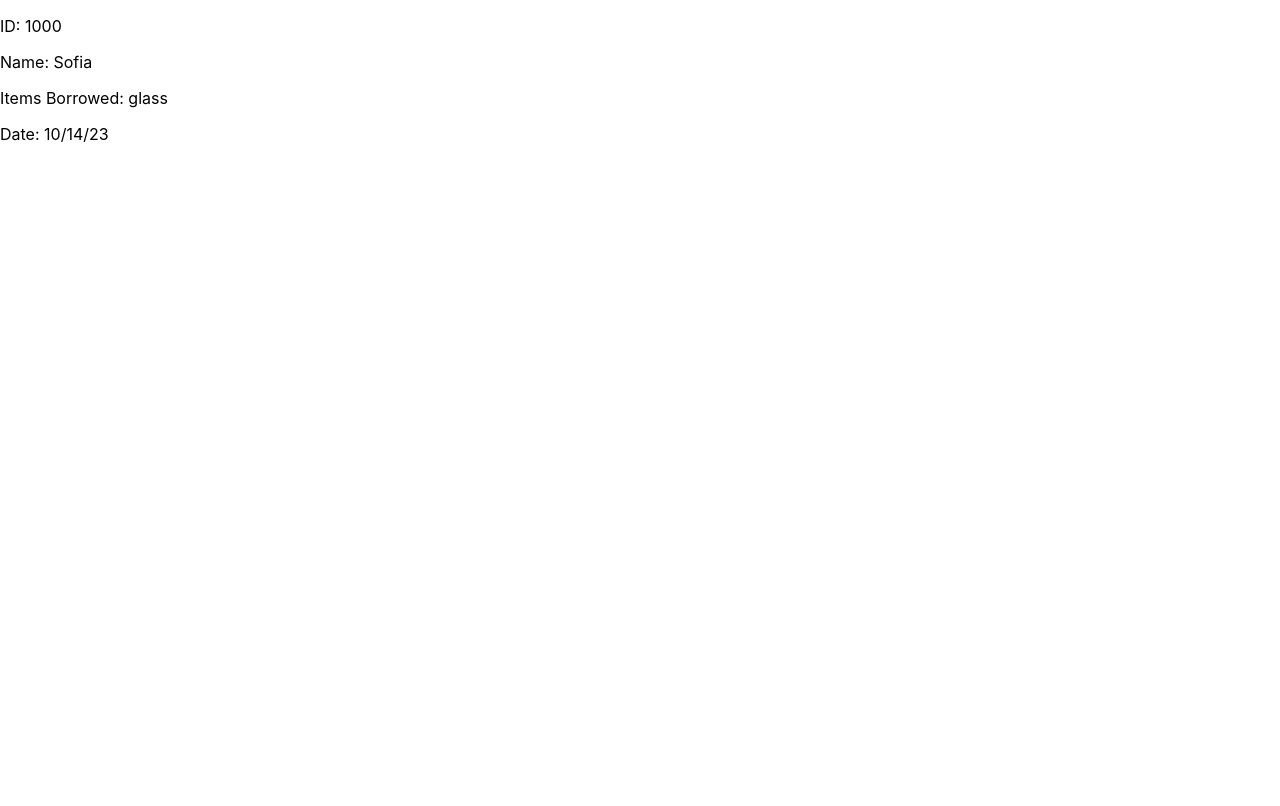
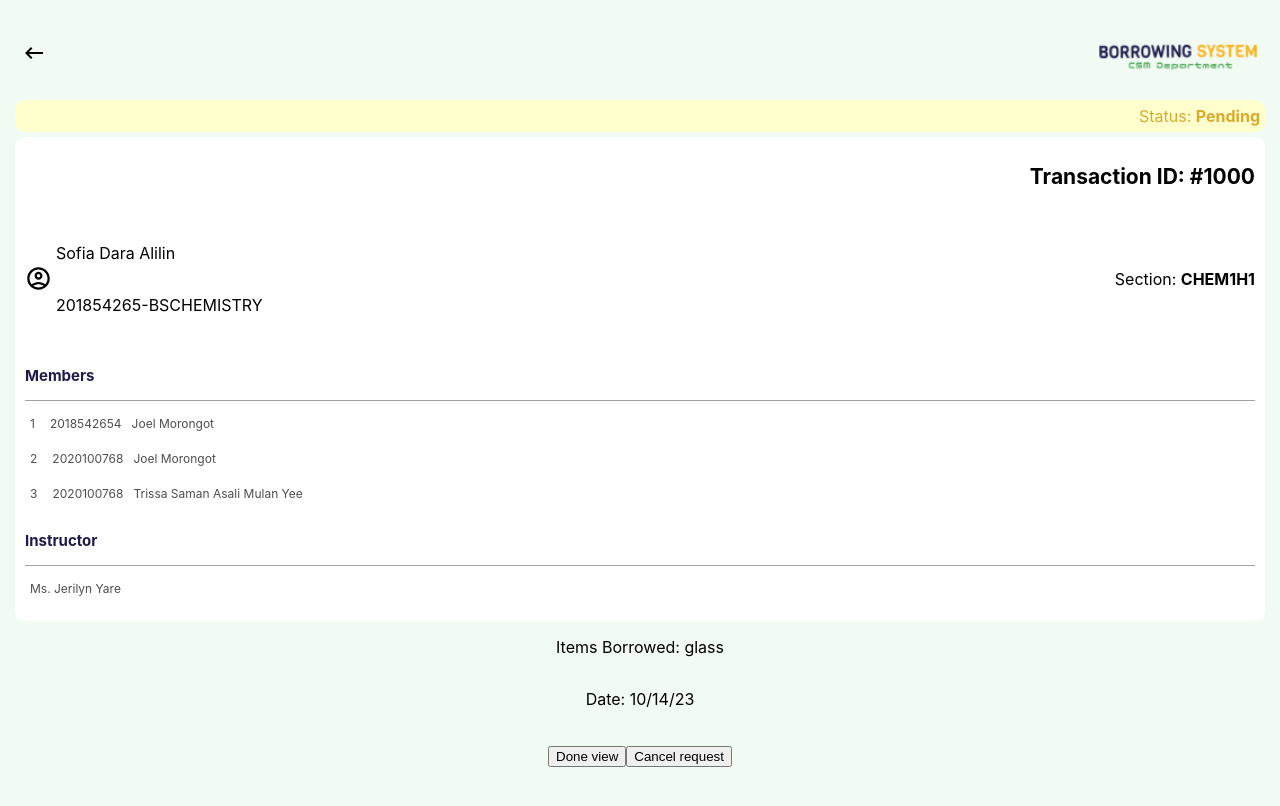
Before and after one commit to JophielP14/csmlabmanagement-ST, a React (Vite) app: page / in a window 1280 px wide. Shown: the top 806 px of the page. Built offline with nearby package versions, Linux system fonts and the light colour scheme.

Commit message:
Done with some, still need to finish some of them.

```diff
--- a/src/App.css
+++ b/src/App.css
@@ -580,11 +580,8 @@ font-size: 13px;
 font-style: normal;
 font-weight: 700;
 }
-.status{
-
-font-size: 11px;
-font-style: normal;
-}
+
+
 .status span{
 color: #45A54E;
 
@@ -1566,3 +1563,89 @@ margin-right: 10px;
   font-weight: 400;
   line-height: normal;
 }
+
+
+/* Rewrite */
+.Container {
+  display: flex;
+  flex-direction: column;
+  align-items: center;
+  padding-top: 40px;
+  background: #F2FAF4;
+
+  width: 100%;
+  min-width: 360px;
+  height: 100vh;
+
+  gap: 20px;
+}
+
+.sideHeader {
+  display: flex;
+  padding: 0px 22px;
+  justify-content: space-between;
+  align-items: center;
+  align-self: stretch;
+}
+
+.transBody {
+  display: flex;
+  padding: 10px 15px 0px 15px;
+  flex-direction: column;
+  justify-content: space-between;
+  align-items: center;
+  align-self: stretch;
+}
+
+.status{
+  display: flex;
+  padding: 5px;
+  justify-content: flex-end;
+  align-items: center;
+  align-self: stretch;
+
+  height: 22px;
+  border-radius: 10px;
+}
+
+.receiptCont {
+  background-color: white;
+  display: flex;
+  padding: 10px;
+  flex-direction: column;
+  align-self: stretch;
+
+  margin-top: 5px;
+
+  border-radius: 10px;
+}
+
+.transactionID {
+  display: flex;
+  font-size: 14px;
+  font-style: normal;
+  font-weight: 700;
+  color: black;
+  justify-content: end;
+}
+
+.BorrowerRow {
+  display: flex;
+  width: 307px;
+  padding: 5px 0px;
+  align-items: center;
+  justify-content: space-between;
+  width: 100%;
+}
+
+.borrowerLeftDetails {
+  display: flex;
+  align-items: flex-start;
+  gap: 3px;
+}
+
+.BorrowerDetails {
+  display: flex;
+  flex-direction: column;
+  align-items: flex-start;
+}
--- a/src/pages/screens/student/transactionView/Transaction.tsx
+++ b/src/pages/screens/student/transactionView/Transaction.tsx
@@ -1,22 +1,32 @@
-import React from 'react';
+import { Link } from 'react-router-dom';
+import KeyboardBackspaceIcon from '@mui/icons-material/KeyboardBackspace';
+import header from '../../../../components/assets/headerlogo.png'
+import AccountCircleOutlinedIcon from '@mui/icons-material/AccountCircleOutlined';
 
 function Transaction() {
+  const studentDetails = {
+    idNumber: 201854265,
+    name: "Sofia Dara Alilin",
+    Dept: "BSCHEMISTRY",
+    section: "CHEM1H1",
+  };
 
   const receiptContent = {
     id: "1000",
-    name: "Sofia",
     itemsBorrowed: "glass",
-    status: "Complete",
+    status: "Pending",
     date: "10/14/23",
     // Add other properties as needed
   };
 
-  let backgroundColor = '';
+  let backgroundColor = "";
   let buttons = null;
+  let color = "";
 
   switch (receiptContent.status) {
-    case 'Pending':
-      backgroundColor = 'yellow';
+    case "Pending":
+      backgroundColor = "#FEFFCD";
+      color = "#D9A92E";
       buttons = (
         <>
           <button>Done view</button>
@@ -25,18 +35,18 @@ function Transaction() {
       );
       break;
 
-    case 'On Borrow':
-      backgroundColor = 'green';
+    case "On Borrow":
+      backgroundColor = "green";
       buttons = <button>Return</button>;
       break;
 
-    case 'Pending Return':
-      backgroundColor = 'yellow';
+    case "Pending Return":
+      backgroundColor = "yellow";
       // No button for Pending Return
       break;
 
-    case 'Completed':
-      backgroundColor = 'green';
+    case "Completed":
+      backgroundColor = "green";
       buttons = <button>Done view</button>;
       break;
 
@@ -44,16 +54,98 @@ function Transaction() {
       break;
   }
 
+  const membersDetails = [
+    {
+      idNumber: 2018542654,
+      Name: "Joel Morongot",
+    },
+    {
+      idNumber: 2020100768,
+      Name: "Joel Morongot",
+    },
+    {
+      idNumber: 2020100768,
+      Name: "Trissa Saman Asali Mulan Yee",
+    },
+  ];
+
+  const instructor = [
+    {
+      idNumber: 2055060541,
+      Name: "Ms. Jerilyn Yare",
+    },
+  ];
+
+  const labtech = [
+    {
+      Name: "Prince Kurt Laurence",
+    },
+  ];
 
   return (
-    <div style={{ backgroundColor }}>
-      <div>
-        <p>ID: {receiptContent.id}</p>
-        <p>Name: {receiptContent.name}</p>
+    <div className="Container">
+      <div className="sideHeader">
+        <Link to="/pending" className="customArrowLink">
+          <KeyboardBackspaceIcon className="viewArrowIcon" />
+        </Link>
+        <img src={header} alt="Header Logo" className="mainlogoView" />
+      </div>
+
+      <div className="transBody">
+        <div className="status" style={{ backgroundColor, color }}>
+          <p>
+            Status: <b>{receiptContent.status}</b>
+          </p>
+        </div>
+        <div className="receiptCont">
+          {/* Transaction ID */}
+          <div className="transactionID">
+            <h2>Transaction ID: #{receiptContent.id}</h2>
+          </div>
+
+          {/* first Row */}
+          <div className="firstRow">
+            <div className="viewStudentInfo">
+              <div className="iconProfileContainer">
+                <AccountCircleOutlinedIcon />
+              </div>
+              <div className="student-details">
+                <p>{studentDetails.name}</p>
+                <p>
+                  {studentDetails.idNumber}-{studentDetails.Dept}
+                </p>
+              </div>
+            </div>
+            <div className="sectionContainer">
+              Section: <b>{studentDetails.section}</b>
+            </div>
+          </div>
+
+          {/* Members */}
+          <div className="viewTitleLabel">Members </div>
+
+          <div className="viewAfterLabel">
+            {membersDetails.map((member, index) => (
+              <div className="viewEachInfo" key={index}>
+                <div className="eachIndex">{index + 1}</div>
+                <div className="eachmemID">{member.idNumber}</div>
+                <div className="eachmemNAME">{member.Name}</div>
+              </div>
+            ))}
+          </div>
+
+          <div className="viewTitleLabel"> Instructor </div>
+            <div className="viewAfterLabel">
+              <div className="viewEachInfo">Ms. Jerilyn Yare</div>
+            </div>
+
+        </div>
+
         <p>Items Borrowed: {receiptContent.itemsBorrowed}</p>
         <p>Date: {receiptContent.date}</p>
         {/* Add other receipt content properties as needed */}
       </div>
+
       {buttons && <div>{buttons}</div>}
     </div>
   );
```
Also changed, not shown: src/Teacher.css (+1 -11 lines).
